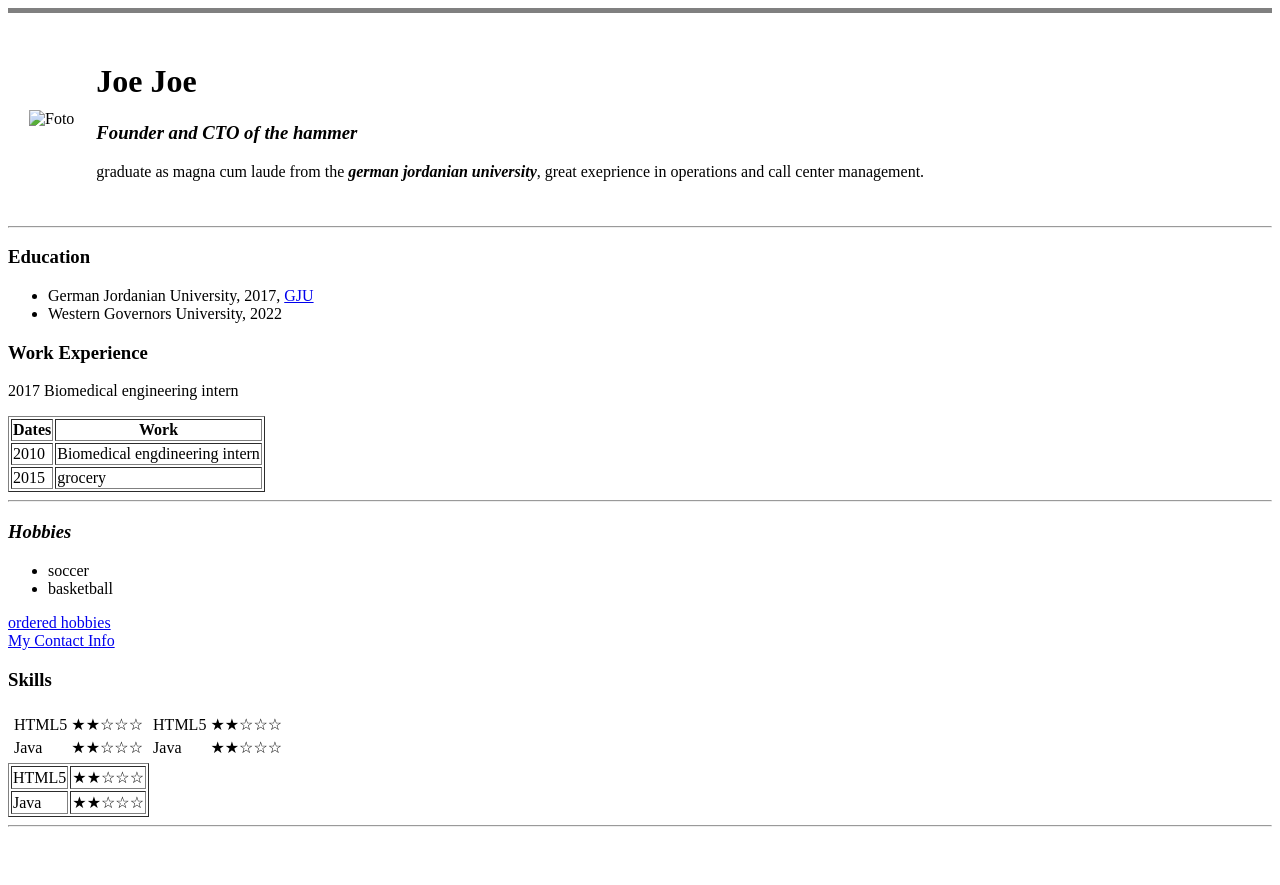
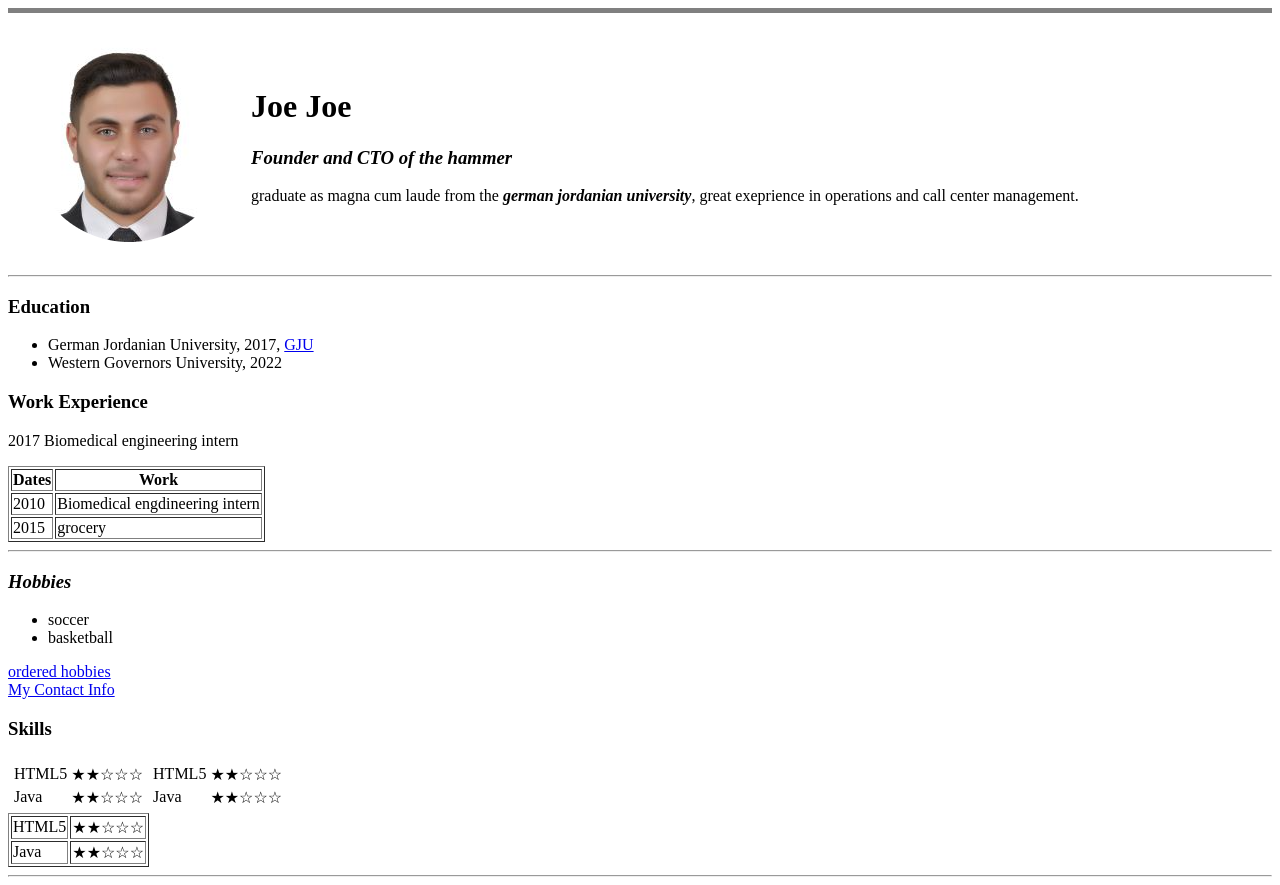
Before and after one commit to khaladeeno/cv, a plain HTML site: page index.html in a window 1280 px wide. Before the commit the page ends 835 px from the top, so only its background shows below. Drawn offline with Linux system fonts and the light colour scheme; the site is published under a folder, as on GitHub Pages, so addresses that start at the root find nothing.

Commit message:
Update index.html

```diff
--- a/index.html
+++ b/index.html
@@ -14,7 +14,7 @@
 <body>
   <table cellspacing="20">
     <tr>
-      <td><img src="/images/ro.png" alt="Foto"></td>
+      <td><img src="images/ro.png" alt="Foto"></td>
       <td><h1> Joe Joe </h1>
       <p><em><h3>Founder and CTO of <strong>the hammer</h3></strong></em></p>
       <p> graduate as magna cum laude from the<em><strong> german jordanian university</strong></em>, great exeprience in operations and call center management.</p></td>
```
